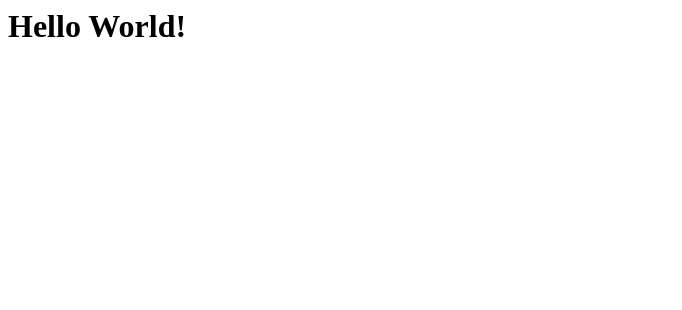
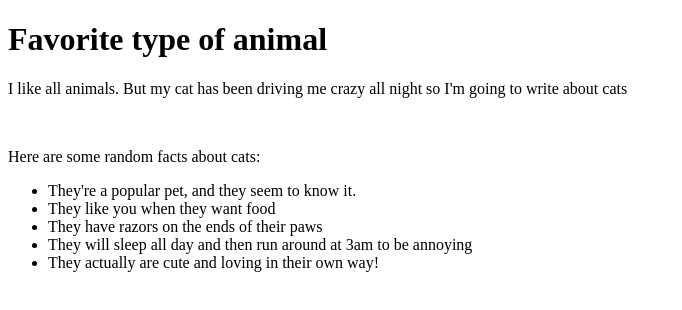
Before and after one commit to Christina2021/Christina2021Projects, a plain HTML site: page index.html in a window 1280 px wide. Shown: the whole page, without its empty margins (0-682 px from the left). Drawn offline with Linux system fonts and the light colour scheme.

Commit message:
First Commit.  Added favorite type of animal activity from class

```diff
--- a/index.html
+++ b/index.html
@@ -1 +1,28 @@
-<h1>Hello World!</h1>
+<!DOCTYPE html>
+<html>
+    <head>
+        <title>My Projects</title>
+    </head>
+
+    <body>
+        <header>
+            <h1>Favorite type of animal</h1>
+        </header>
+
+        <main>
+            <p>I like all animals.  But my cat has been driving me crazy all night so I'm going to write about cats</p>
+            <br>
+            <p>Here are some random facts about cats:</p>
+            <ul>
+                <li>They're a popular pet, and they seem to know it.</li>
+                <li>They like you when they want food</li>
+                <li>They have razors on the ends of their paws</li>
+                <li>They will sleep all day and then run around at 3am to be annoying</li>
+                <li>They actually are cute and loving in their own way!</li>
+            </ul>
+        </main>
+
+    </body>
+
+
+</html>
```
